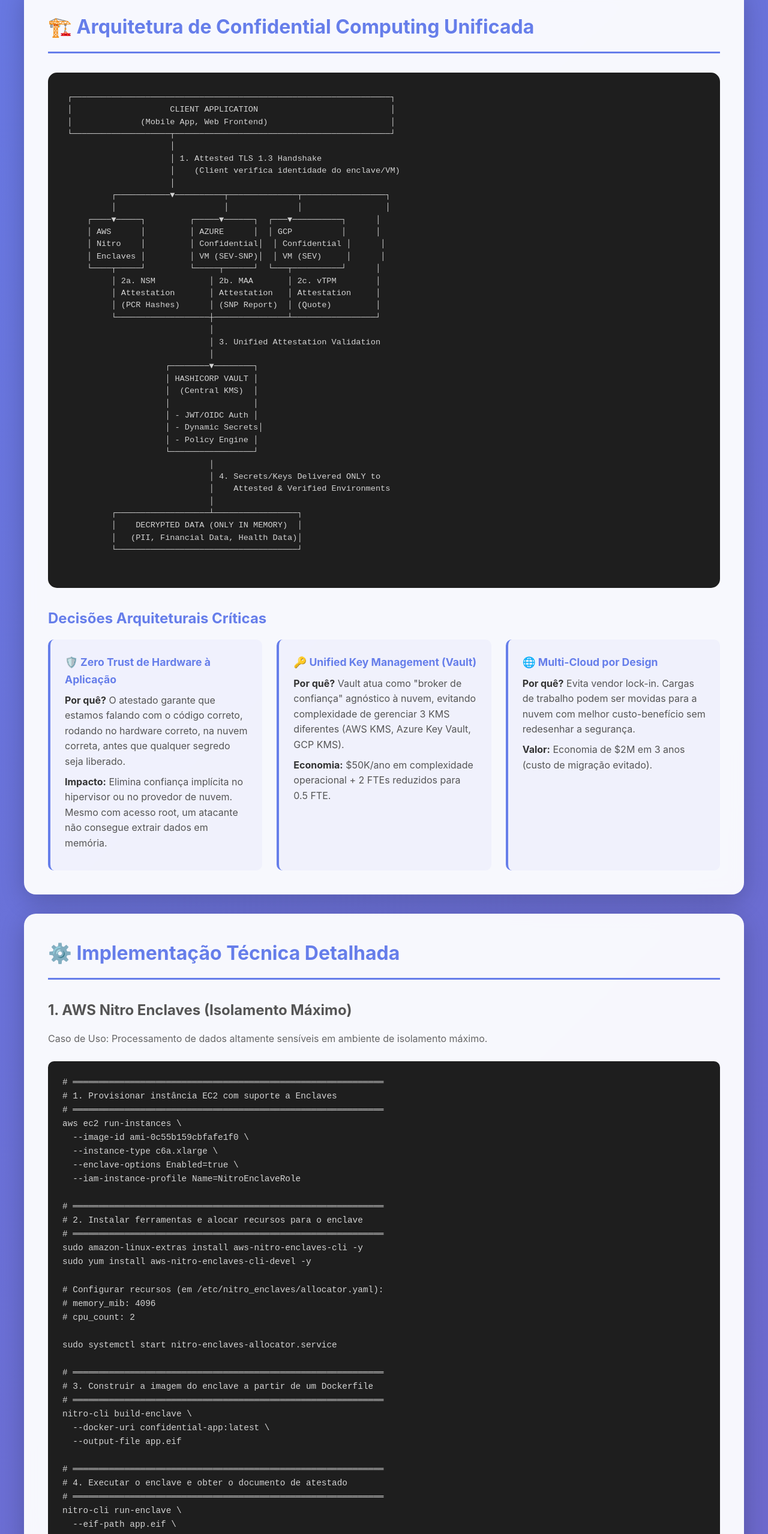
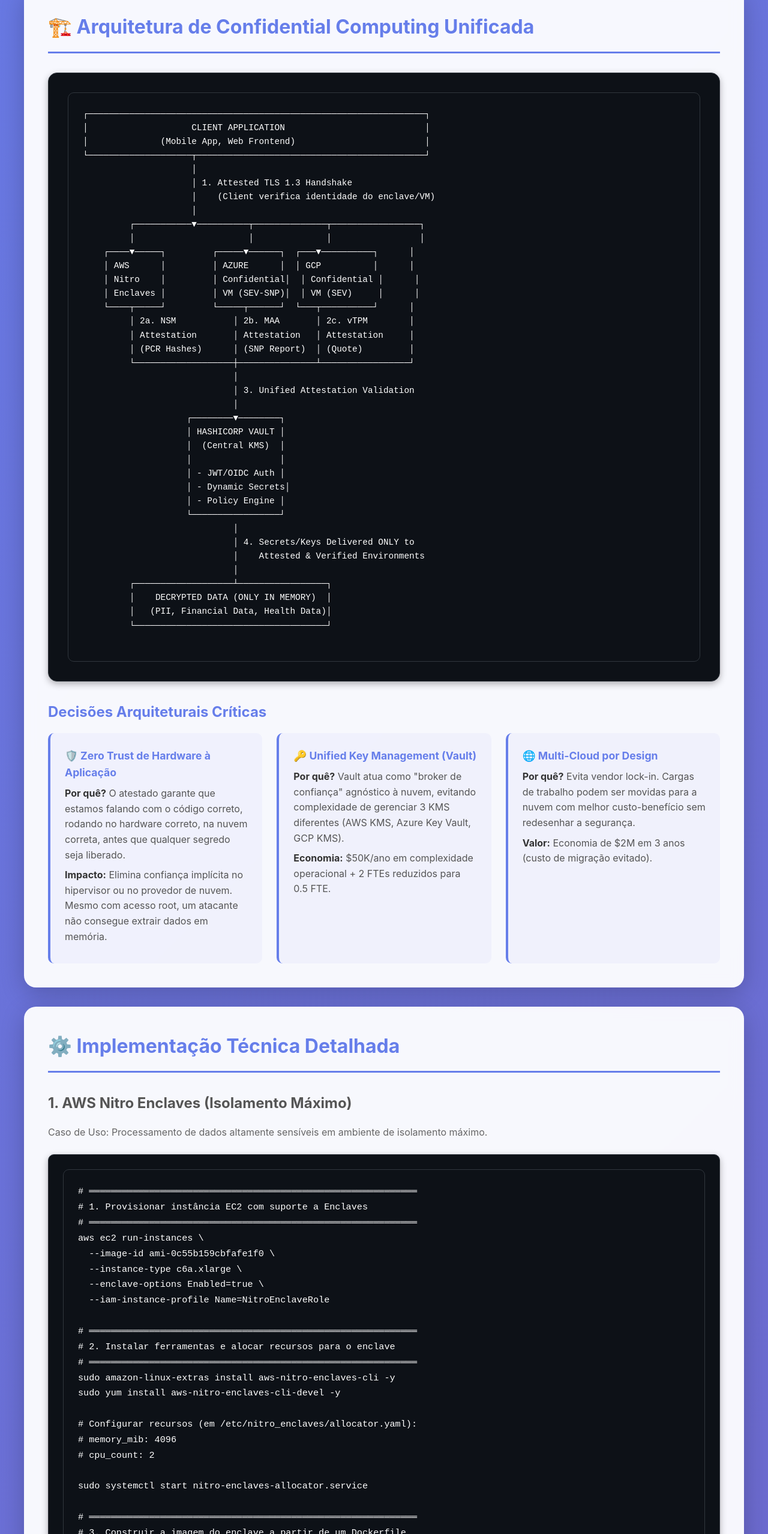
Before and after one commit to demostenessilva/ai-specialists-showcase, a plain HTML site: page specialists/security-confidential-computing.html in a window 1280 px wide. Shown: the part 1623-4180 px from the top of the page at 60% size. Drawn offline with Linux system fonts and the light colour scheme.

Commit message:
feat: melhorar contraste - texto BRANCO em blocos de código + background mais escuro

```diff
--- a/styles.css
+++ b/styles.css
@@ -204,19 +204,22 @@
    ═══════════════════════════════════════════════════════════════ */
 
 .diagram {
-    background: #1e1e1e;
+    background: #0d1117;
     padding: 2rem;
     border-radius: 15px;
     overflow-x: auto;
     margin-bottom: 2rem;
+    border: 1px solid #30363d;
+    box-shadow: 0 4px 12px rgba(0, 0, 0, 0.3);
 }
 
 .diagram pre {
-    color: #d4d4d4;
-    font-family: 'Courier New', monospace;
-    font-size: 0.85rem;
-    line-height: 1.5;
+    color: #ffffff;
+    font-family: 'Courier New', 'Monaco', 'Consolas', monospace;
+    font-size: 0.9rem;
+    line-height: 1.6;
     margin: 0;
+    font-weight: 500;
 }
 
 /* ═══════════════════════════════════════════════════════════════
@@ -293,22 +296,45 @@
    ═══════════════════════════════════════════════════════════════ */
 
 .code-block {
-    background: #1e1e1e;
+    background: #0d1117;
     border-radius: 10px;
     padding: 1.5rem;
     overflow-x: auto;
     margin: 1.5rem 0;
+    border: 1px solid #30363d;
+    box-shadow: 0 4px 12px rgba(0, 0, 0, 0.3);
 }
 
 .code-block pre {
     margin: 0;
+    color: #ffffff;
+    font-weight: 500;
 }
 
 .code-block code {
-    font-family: 'Courier New', monospace;
-    font-size: 0.9rem;
-    line-height: 1.6;
-    color: #d4d4d4;
+    font-family: 'Courier New', 'Monaco', 'Consolas', monospace;
+    font-size: 0.95rem;
+    line-height: 1.7;
+    color: #ffffff;
+    font-weight: 500;
+}
+
+/* Garantir texto branco em TODOS os blocos de código */
+pre {
+    color: #ffffff !important;
+    background: #0d1117;
+    padding: 1.5rem;
+    border-radius: 10px;
+    overflow-x: auto;
+    border: 1px solid #30363d;
+}
+
+.card pre {
+    color: #ffffff !important;
+    background: #0d1117;
+    padding: 1.5rem;
+    border-radius: 10px;
+    border: 1px solid #30363d;
 }
 
 /* ═══════════════════════════════════════════════════════════════
```
